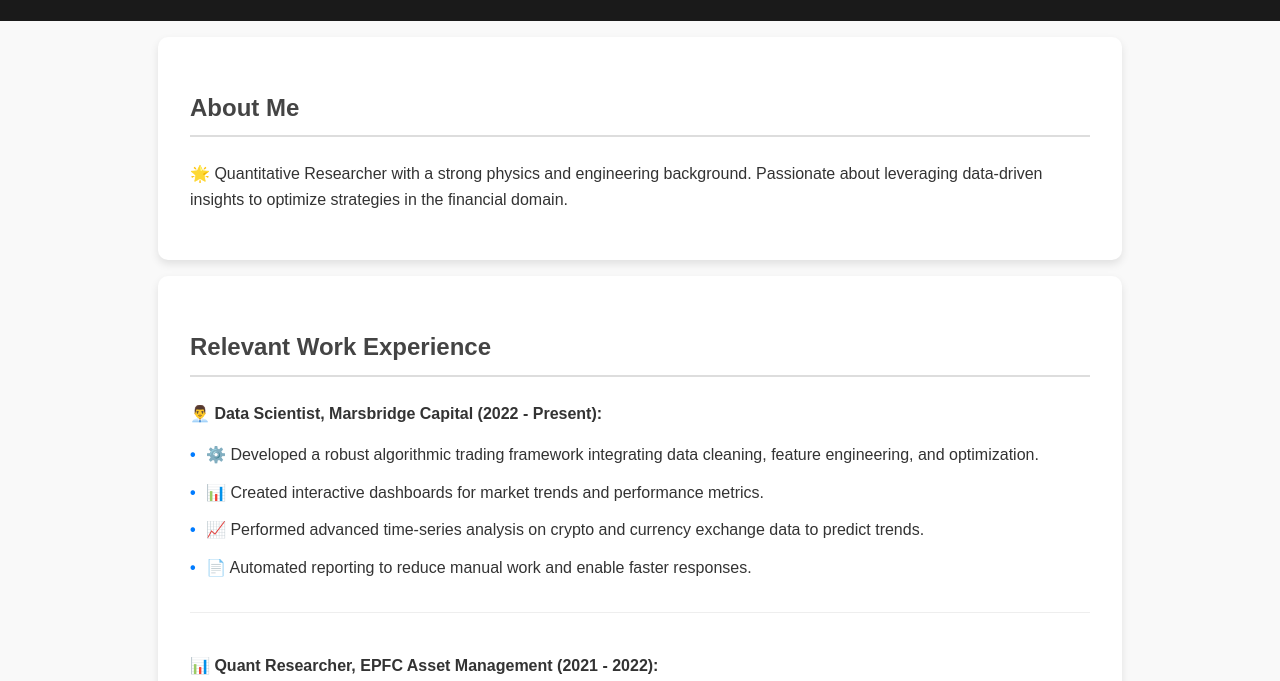
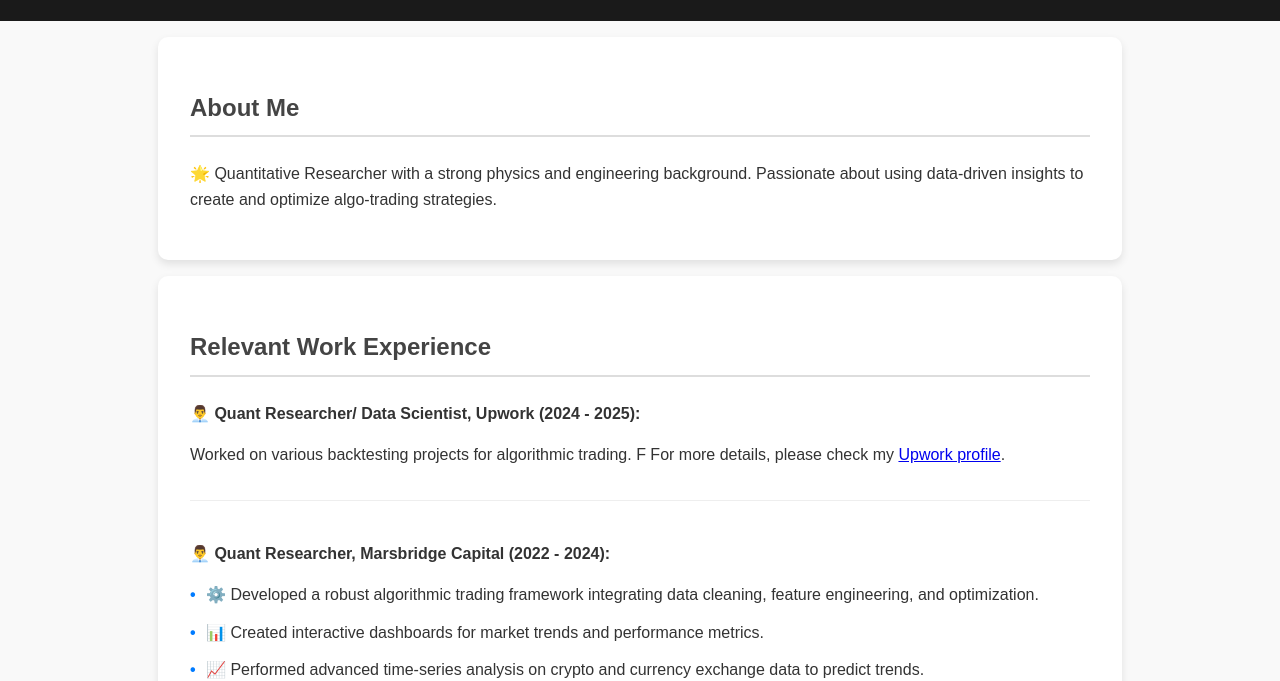
Before and after one commit to NBaghdasarian/CV, a plain HTML site: page index.html in a window 1280 px wide. Shown: the part 122-803 px from the top of the page. Drawn offline with Linux system fonts and the light colour scheme.

Commit message:
Update index.html
Upd10012025

```diff
--- a/index.html
+++ b/index.html
@@ -104,13 +104,19 @@
 
     <section>
         <h2 class="section-title">About Me</h2>
-        <p>🌟 Quantitative Researcher with a strong physics and engineering background. Passionate about leveraging data-driven insights to optimize strategies in the financial domain.</p>
+        <p>🌟 Quantitative Researcher with a strong physics and engineering background. Passionate about using data-driven insights to create and optimize algo-trading strategies.</p>
     </section>
 
     <section>
         <h2 class="section-title">Relevant Work Experience</h2>
         <div class="experience-item">
-            <strong>👨‍💼 Data Scientist, Marsbridge Capital (2022 - Present):</strong>
+            <strong>👨‍💼 Quant Researcher/ Data Scientist, Upwork (2024 - 2025):</strong>
+            <p>Worked on various backtesting projects for algorithmic trading. F
+            For more details, please check my <a href="https://www.upwork.com/freelancers/0nairibaghdasaryan0" target="_blank">Upwork profile</a>.</p>
+        </div>
+
+        <div class="experience-item">
+            <strong>👨‍💼 Quant Researcher, Marsbridge Capital (2022 - 2024):</strong>
             <ul>
                 <li>⚙️ Developed a robust algorithmic trading framework integrating data cleaning, feature engineering, and optimization.</li>
                 <li>📊 Created interactive dashboards for market trends and performance metrics.</li>
@@ -119,7 +125,7 @@
             </ul>
         </div>
         <div class="experience-item">
-            <strong>📊 Quant Researcher, EPFC Asset Management (2021 - 2022):</strong>
+            <strong>📊 Data Scientist, EPFC Asset Management (2021 - 2022):</strong>
             <ul>
                 <li>🧠 Researched and implemented ML models for asset management and portfolio optimization.</li>
                 <li>🌍 Conducted time-series analysis of international bonds and assessed portfolio risks.</li>
@@ -176,8 +182,8 @@
             💼 <a href="https://www.upwork.com/freelancers/0nairibaghdasaryan0" target="_blank">Upwork</a>
         </p>
 
-        <p><span class="icon-email"></span> Email: <a href="mailto:nairi.baghdasaryan@gmail.com">nairi.baghdasaryan@gmail.com</a></p>
-        <p><span class="icon-phone"></span> Phone: +374 77 260 591 </p>
+        <p>Email: <a href="mailto:nairi.baghdasaryan@gmail.com">nairi.baghdasaryan@gmail.com</a></p>
+        <p>Phone: +374 77 260 591 </p>
     </footer>
 </body>
 </html>
```
